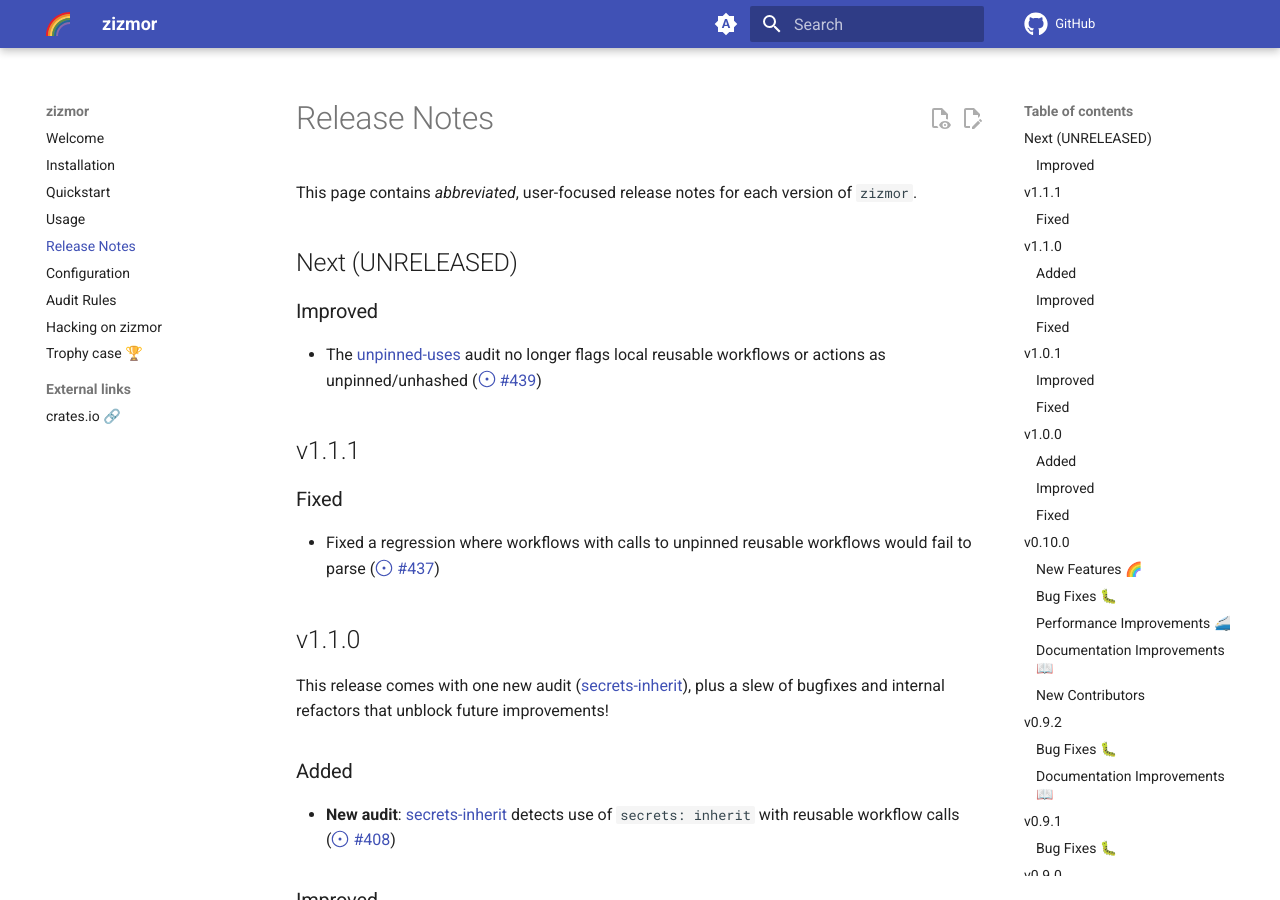
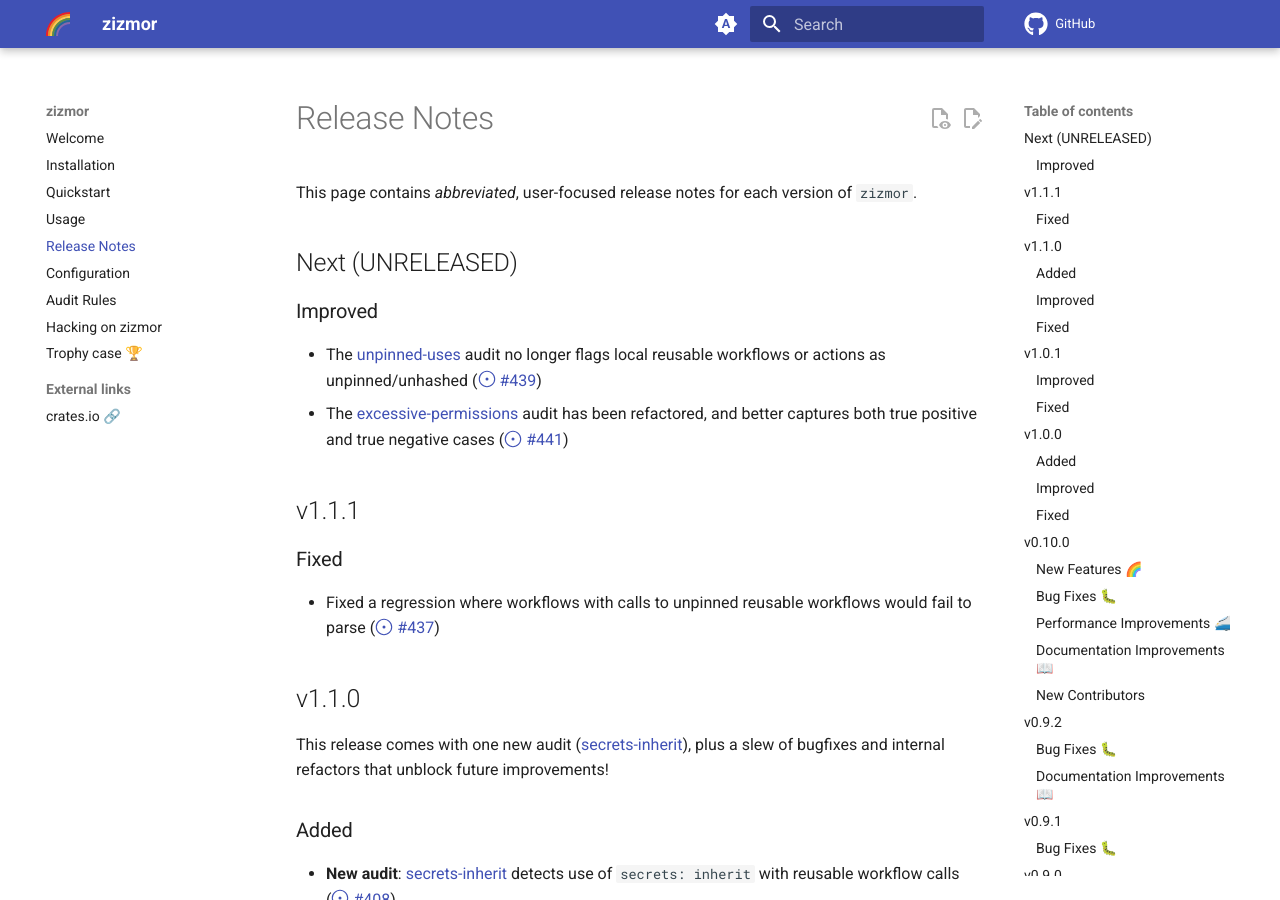
Before and after one commit to zizmorcore/zizmor, an MkDocs documentation site: the page built from docs/release-notes.md, in a window 1280 px wide and 900 px high. Built offline with MkDocs 1.6.1 and Material for MkDocs 9.7.7, drawn with Linux system fonts in a browser that asks for light colours; comment, search, counter and statistics services are not loaded.

Commit message:
record changes

```diff
--- a/docs/release-notes.md
+++ b/docs/release-notes.md
@@ -13,6 +13,8 @@
 
 * The [unpinned-uses] audit no longer flags local reusable workflows or actions
   as unpinned/unhashed (#439)
+* The [excessive-permissions] audit has been refactored, and better captures
+  both true positive and true negative cases (#441)
 
 ## v1.1.1
 
```
